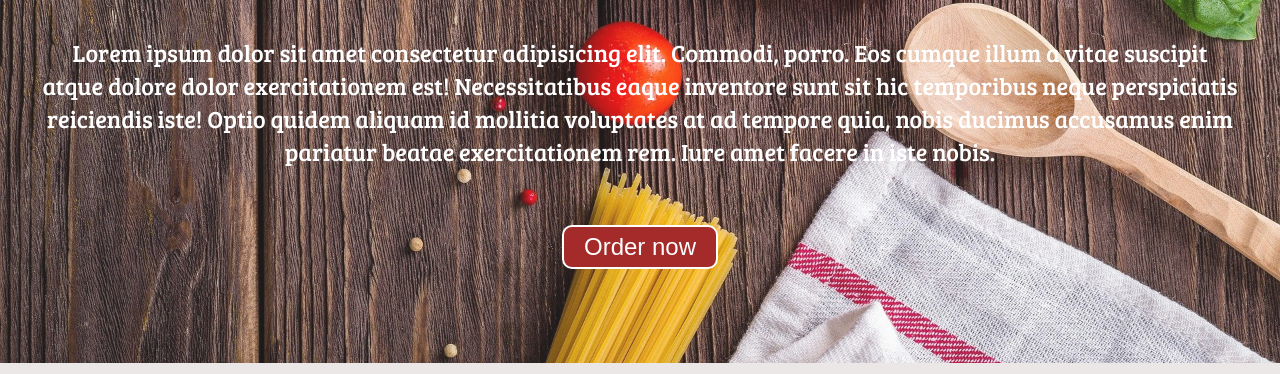
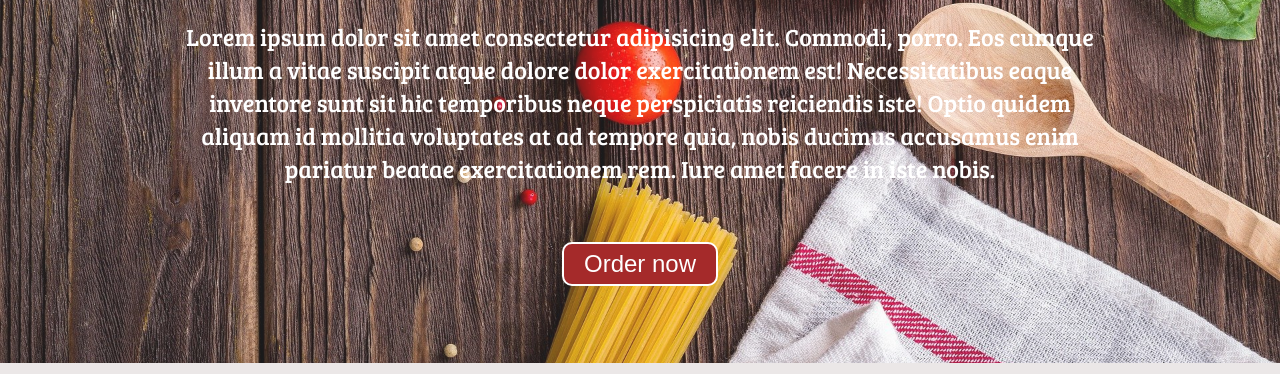
Before and after one commit to codenipun/myOnlineMeals.github.io, a plain HTML site: page index.html in a window 1280 px wide. Shown: the part 317-691 px from the top of the page. Drawn offline with Linux system fonts and the light colour scheme; files whose address does not match are found by name; a web font is replaced by a local one.

Commit message:
final commit

```diff
--- a/css/style.css
+++ b/css/style.css
@@ -91,7 +91,7 @@ body{
     color: white;
     text-align: center;
     font-size: 1.5rem;
-    padding: 40px;
+    padding: 40px 182px;
     font-family: 'Bree Serif', serif;
 }
 #home btn{
```
